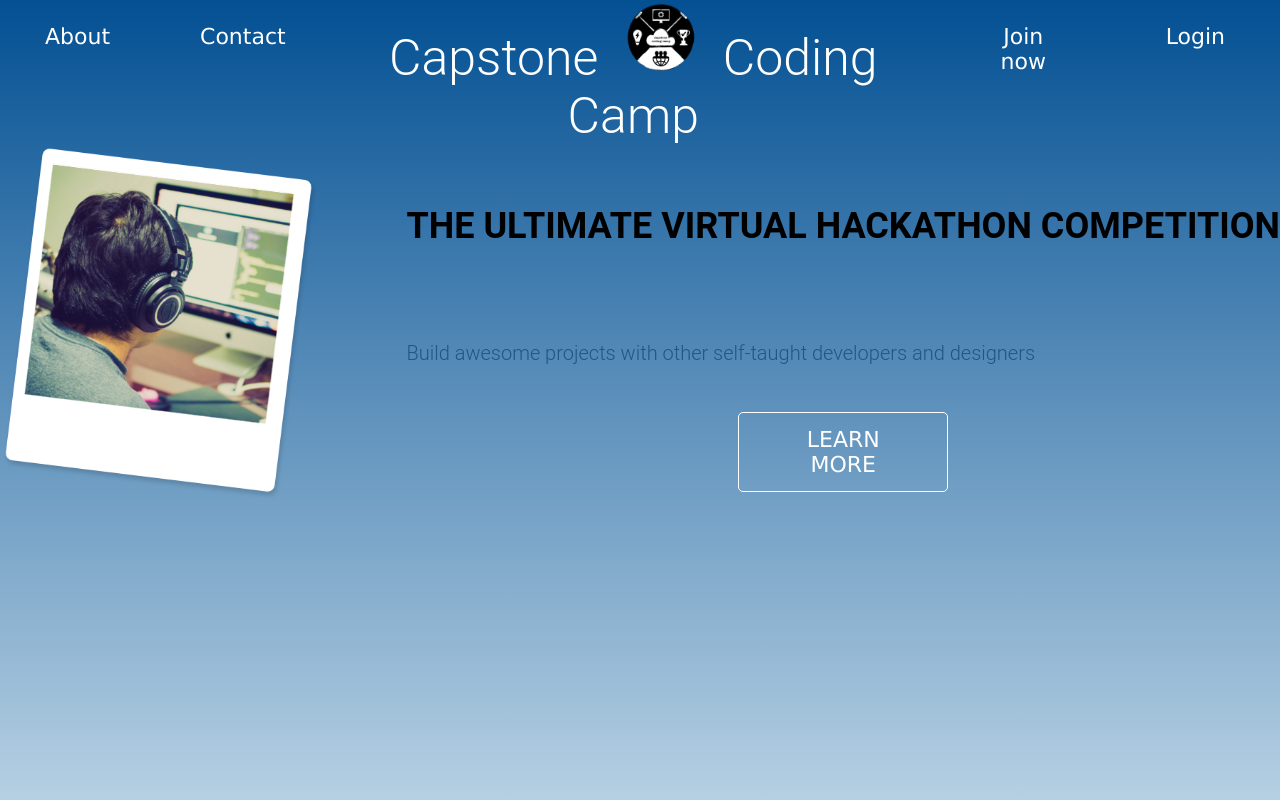
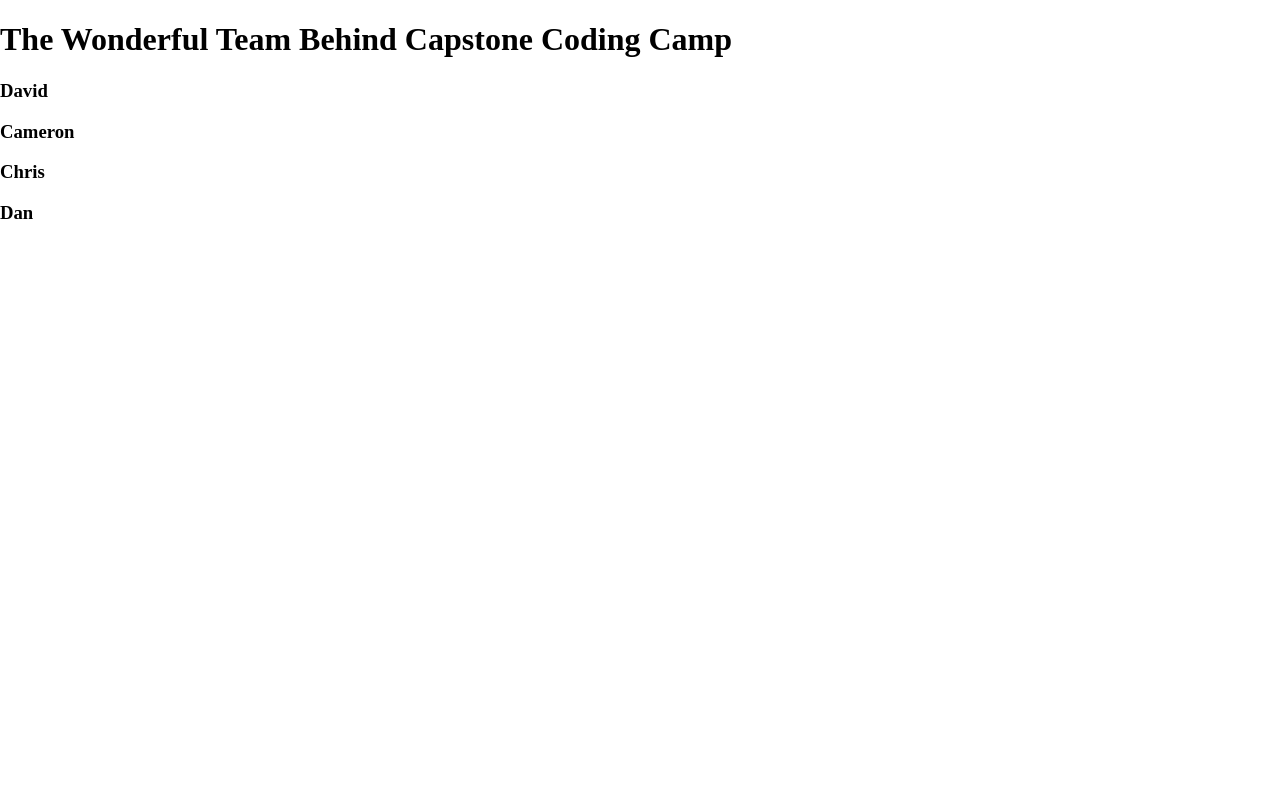
Before and after one commit to reevesglobal/capstone-coding-camp, a React (Create React App) app in the folder client/: page /about in a window 1280 px wide. Shown: the top 800 px of the page. Built offline with nearby package versions, Linux system fonts and the light colour scheme.

Commit message:
added pages for navigation and routing

```diff
--- a/client/package.json
+++ b/client/package.json
@@ -1,11 +1,12 @@
 {
-  "name": "client",
+  "name": "capstone-coding-camp",
   "version": "0.1.0",
   "private": true,
   "homepage": "https://confidenceiskey.github.io/capstone-coding-camp/client/",
   "dependencies": {
     "react": "^16.8.6",
     "react-dom": "^16.8.6",
+    "react-router-dom": "^5.0.1",
     "react-scripts": "3.0.1",
     "styled-components": "^4.3.1"
   },
--- a/client/src/components/Navigation.jsx
+++ b/client/src/components/Navigation.jsx
@@ -3,19 +3,19 @@
 import Button from '../styles/Button';
 import logo from '../assets/CCC_logo_5.png';
 import Image from '../styles/Image';
+import { Link } from 'react-router-dom';
 
 const NavContainer = styled.nav`
     width: 100vw;
-`
+`;
 
 const StyledNavTitle = styled.span`
   margin: 0;
-  font-family: Roboto, medium;
+  font-family: 'Roboto', medium, sans-serif;
   font-size: 50px;
   font-weight: 300;
   text-align: center;
   color: #ffffff;
-
 `;
 
 const StyledUL = styled.ul`
@@ -24,22 +24,59 @@
     list-style-type: none;
     margin: 0;
     padding: 0;
-
-`
-
-
+`;
 
 const Navigation = (props) => {
     return(
-    <NavContainer>
-        <StyledUL>
-            <li><Button hoverColor={'royalblue'} text={`About`} hoverBG={'white'} margin={'10px'} /></li>
-            <li><Button hoverColor={'royalblue'} text={`Contact`} hoverBG={'white'} margin={'10px'}  /></li>
-                <StyledNavTitle>Capstone <Image src={logo} height="1.5em" width="2em" /> Coding Camp</StyledNavTitle>
-            <li><Button hoverColor={'royalblue'}  text={`Join now`} hoverBG={'white'} margin={'10px'} /></li>
-            <li><Button hoverColor={'royalblue'} text={`Login`} hoverBG={'white'}  margin={'10px 20px'} /></li>
-        </StyledUL>
-    </NavContainer>
+        <NavContainer>
+            <StyledUL>
+                <li>
+                    <Link to='/about/'>
+                        <Button
+                            hoverColor={'royalblue'}
+                            text={`About`}
+                            hoverBG={'white'}
+                            margin={'10px'}
+                        />
+                    </Link>
+                </li>
+                <li>
+                    <Link to='/contact/'>
+                        <Button
+                            hoverColor={'royalblue'}
+                            text={`Contact`}
+                            hoverBG={'white'}
+                            margin={'10px'}
+                        />
+                    </Link>
+                </li>
+                <Link to='/' style={{textDecoration:'none'}}>
+                    <StyledNavTitle>
+                        Capstone <Image src={logo} height="1.5em" width="2em" /> Coding Camp
+                    </StyledNavTitle>
+                </Link>
+                <li>
+                    <Link to='/register/'>
+                        <Button
+                            hoverColor={'royalblue'}
+                            text={`Join now`}
+                            hoverBG={'white'}
+                            margin={'10px'}
+                        />
+                    </Link>
+                </li>
+                <li>
+                    <Link to='/login/'>
+                        <Button
+                            hoverColor={'royalblue'}
+                            text={`Login`}
+                            hoverBG={'white'}
+                            margin={'10px 20px'}
+                        />
+                    </Link>
+                </li>
+            </StyledUL>
+        </NavContainer>
     );
 }
 
--- a/client/src/containers/Dummycontainer.jsx
+++ b/client/src/containers/Dummycontainer.jsx
@@ -1,22 +1,17 @@
 import React, { Component } from "react";
-import JumboNavContainer from "./JumboNavContainer";
-import Navigation from "../components/Navigation";
-import Jumbotron from "../components/Jumbotron";
-import HowItWorks from "../components/HowItWorks";
-import PastWinners from "../components/PastWinners";
-import SponsorsAndPartners from "../components/SponsorsAndPartners";
-import FAQs from "../components/FAQs";
-import Benefits from "../components/Benefits";
-import ReadyToJoin from "../components/ReadyToJoin";
-import Footer from "../components/Footer";
-import { createGlobalStyle } from 'styled-components';
+import About from "../pages/About";
+import Contact from "../pages/Contact";
+import Home from "../pages/Home";
+import Login from "../pages/Login";
+import Register from "../pages/Register";
+import { createGlobalStyle } from "styled-components";
+import { Route } from "react-router-dom";
 
 const GlobalStyle = createGlobalStyle`
     body {
         margin: 0;
         padding: 0;
     }
-
 `;
 
 export class Dummycontainer extends Component {
@@ -24,17 +19,11 @@
         return (
             <div>
                 <GlobalStyle />
-                <JumboNavContainer>
-                    <Navigation />
-                    <Jumbotron />
-                </JumboNavContainer>
-                <HowItWorks />
-                <PastWinners />
-                <SponsorsAndPartners />
-                <FAQs />
-                <Benefits />
-                <ReadyToJoin />
-                <Footer />
+                <Route exact path="/" render={() => <Home />} />
+                <Route path="/about" render={() => <About />} />
+                <Route path="/contact" render={() => <Contact />} />
+                <Route path="/login" render={() => <Login />} />
+                <Route path="/register" render={() => <Register />} />
             </div>
         );
     }
--- a/client/src/index.js
+++ b/client/src/index.js
@@ -1,9 +1,13 @@
 import React from "react";
 import ReactDOM from "react-dom";
+import { BrowserRouter as Router } from "react-router-dom";
 import App from "./App.jsx";
 import * as serviceWorker from "./serviceWorker";
 
-ReactDOM.render(<App />, document.getElementById("root"));
+ReactDOM.render(
+  <Router>
+    <App />
+  </Router>, document.getElementById("root"));
 
 // If you want your app to work offline and load faster, you can change
 // unregister() to register() below. Note this comes with some pitfalls.
--- /dev/null
+++ b/client/src/pages/About.jsx
@@ -0,0 +1,17 @@
+import React, { Component } from 'react';
+
+export class About extends Component {
+  render () {
+    return (
+      <div>
+        <h1>The Wonderful Team Behind Capstone Coding Camp</h1>
+        <h3>David</h3>
+        <h3>Cameron</h3>
+        <h3>Chris</h3>
+        <h3>Dan</h3>
+      </div>
+    );
+  }
+}
+
+export default About;
--- /dev/null
+++ b/client/src/pages/Contact.jsx
@@ -0,0 +1,14 @@
+import React, { Component } from 'react';
+
+export class Contact extends Component {
+  render () {
+    return (
+      <div>
+        <h1>FOR ALL QUESTIONS OR QUERIES, PLEASE CONTACT US AT THE BELOW EMAIL</h1>
+        <h3>info@capstonecodingcamp.com</h3>
+      </div>
+    );
+  }
+}
+
+export default Contact;
--- /dev/null
+++ b/client/src/pages/Home.jsx
@@ -0,0 +1,33 @@
+import React, { Component } from 'react';
+import JumboNavContainer from "../containers/JumboNavContainer";
+import Navigation from "../components/Navigation";
+import Jumbotron from "../components/Jumbotron";
+import HowItWorks from "../components/HowItWorks";
+import PastWinners from "../components/PastWinners";
+import SponsorsAndPartners from "../components/SponsorsAndPartners";
+import FAQs from "../components/FAQs";
+import Benefits from "../components/Benefits";
+import ReadyToJoin from "../components/ReadyToJoin";
+import Footer from "../components/Footer";
+
+export class Home extends Component {
+  render () {
+    return (
+      <div>
+        <JumboNavContainer>
+          <Navigation />
+          <Jumbotron />
+        </JumboNavContainer>
+        <HowItWorks />
+        <PastWinners />
+        <SponsorsAndPartners />
+        <FAQs />
+        <Benefits />
+        <ReadyToJoin />
+        <Footer />
+      </div>
+    );
+  }
+}
+
+export default Home;
--- /dev/null
+++ b/client/src/pages/Login.jsx
@@ -0,0 +1,15 @@
+import React, { Component } from 'react';
+
+export class Login extends Component {
+  render () {
+    return (
+      <div>
+        <h1>LOGIN</h1>
+        <h3>Email</h3>
+        <h3>Password</h3>
+      </div>
+    );
+  }
+}
+
+export default Login;
--- /dev/null
+++ b/client/src/pages/Register.jsx
@@ -0,0 +1,16 @@
+import React, { Component } from 'react';
+
+export class Register extends Component {
+  render () {
+    return (
+      <div>
+        <h1>REGISTER</h1>
+        <h3>Firstname</h3>
+        <h3>Email</h3>
+        <h3>Password</h3>
+      </div>
+    );
+  }
+}
+
+export default Register;
```
